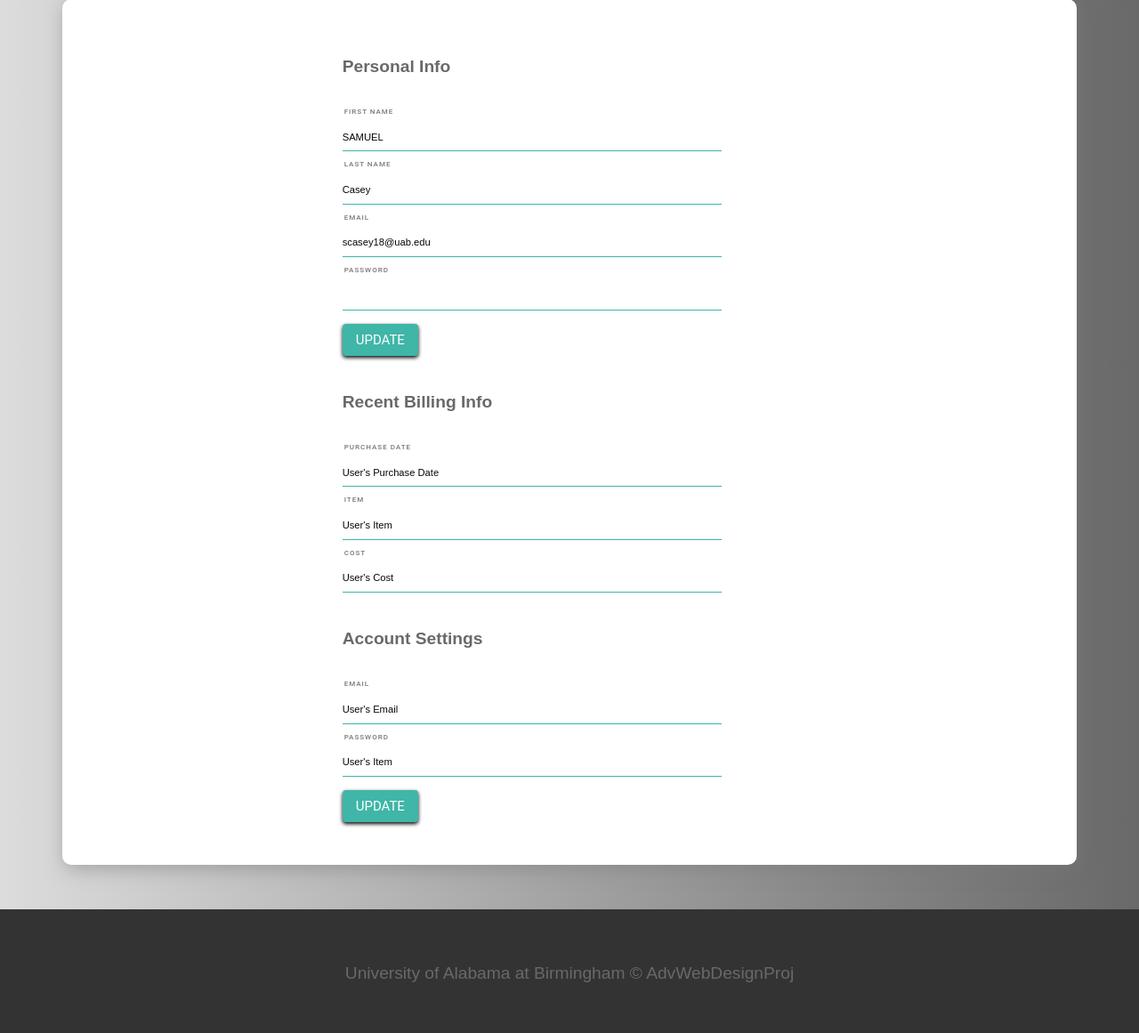
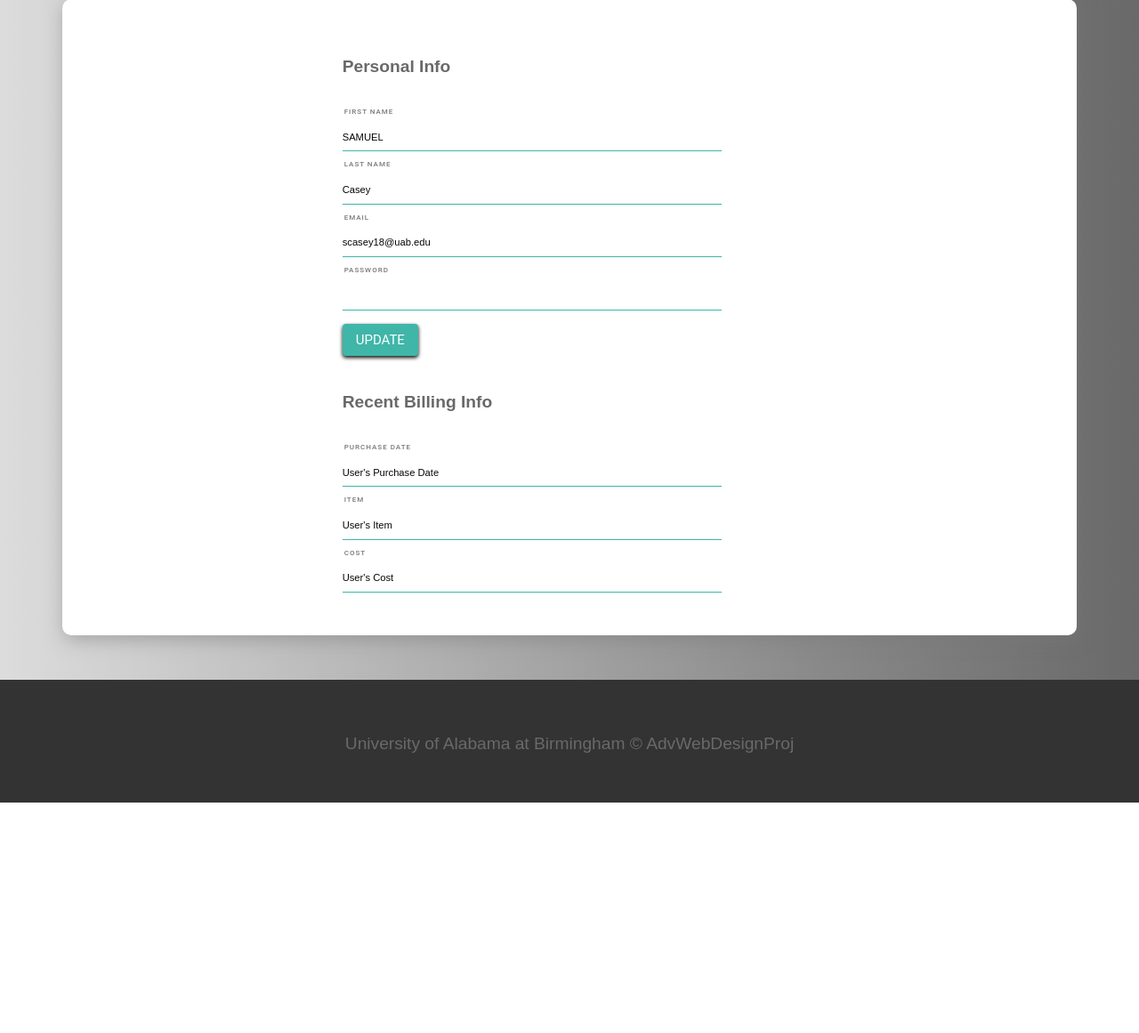
Before and after one commit to scasey18/SmartShop, a Flask app: page /account in a window 1280 px wide. Shown: the part 97-1258 px from the top of the page at 89% size. After the commit the page ends 999 px from the top, so only its background shows below. Run offline with Flask 2, Linux system fonts and the light colour scheme; a user stored in the database is signed in; data comes from the database, SQL or seed files in the repository; some libraries are stand-ins or nearby versions.

Commit message:
Update page details and removed extra data

```diff
--- a/templates/account.html
+++ b/templates/account.html
@@ -1,6 +1,6 @@
-<!DOCTYPE html> {% extends "base.html" %} {% block title %}Account Page{% endblock %} {% block styles %}
-
-
+<!DOCTYPE html> {% extends "base.html" %}
+{% block title %}Account Page{% endblock %}
+{% block styles %}
 
 <style type="text/css">
     body {
@@ -76,40 +76,35 @@
     }
 </style>
 
-{% endblock %} {% block content %}
-
-
+{% endblock %}
+{% block content %}
 <html>
 
 <head>
     <link rel="stylesheet" href="fontawesome/css/all.css">
     <title>Account</title>
-
-
-
 </head>
 
 <body>
-
-
     <div class="container">
         <div class="rightbox">
             <div class="profile tabShow">
+				<form action='{{request.path}}' method='post'>
 					<br>
 					<h1><b>Personal Info</b></h1>
 					<h2>First Name</h2>
-                <input type="text" class="input" value="{{user.fName}}">
+					<input type="text" class="input" name="fName" value="{{user.fName}}">
 					<h2>Last Name</h2>
-                <input type="text" class="input" value="{{user.lName}}">
+					<input type="text" class="input" name="lName" value="{{user.lName}}">
 					<!-- <h2>Birthday</h2>
 					<input type="text" class="input" value="User's Birthday"> -->
 					<h2>Email</h2>
-                <input type="text" class="input" value="{{user.emailAdr}}">
+					<input type="text" class="input" name="email" value="{{user.emailAdr}}">
 					<h2>Password</h2>
-                <input type="password" class="input" value="">
+					<input type="password" class="input" name="pwd" value="">
 					<br>
-                <button class="btn">Update</button>
-
+					<button type="submit" class="btn" name="update" value='profile'>Update</button>
+				</form>
             </div>
             <div class="billing tabShow">
                 <h1><b>Recent Billing Info</b></h1>
@@ -125,7 +120,8 @@
                 <br>
                 <!-- <button class="btn">Update</button> -->
             </div>
-            <div class="settings tabShow">
+			<br><br>
+            <!-- <div class="settings tabShow">
                 <h1><b>Account Settings</b></h1>
                 <h2>Email </h2>
 
@@ -135,13 +131,10 @@
                 <input type="text" class="input" value="User's Item">
                 <br>
                 <button class="btn">Update</button>
+            </div> -->
         </div>
-            <br>
-            <br>
     </div>
-
-    </div>
-    <script src="jquery/jquery.js"></script>
+    <!-- <script src="jquery/jquery.js"></script> -->
 </body>
 </html>
 
```
Lines whose indentation alone changed are shown as unchanged.
